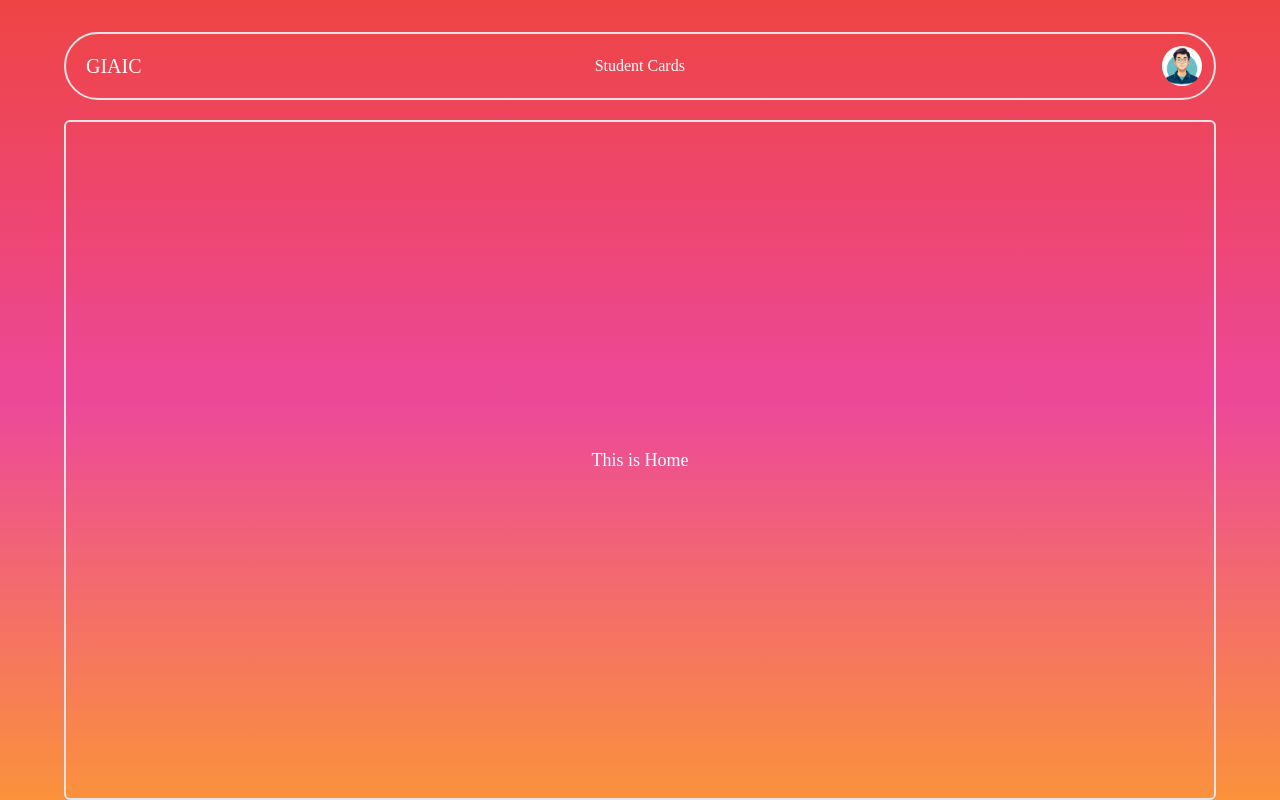
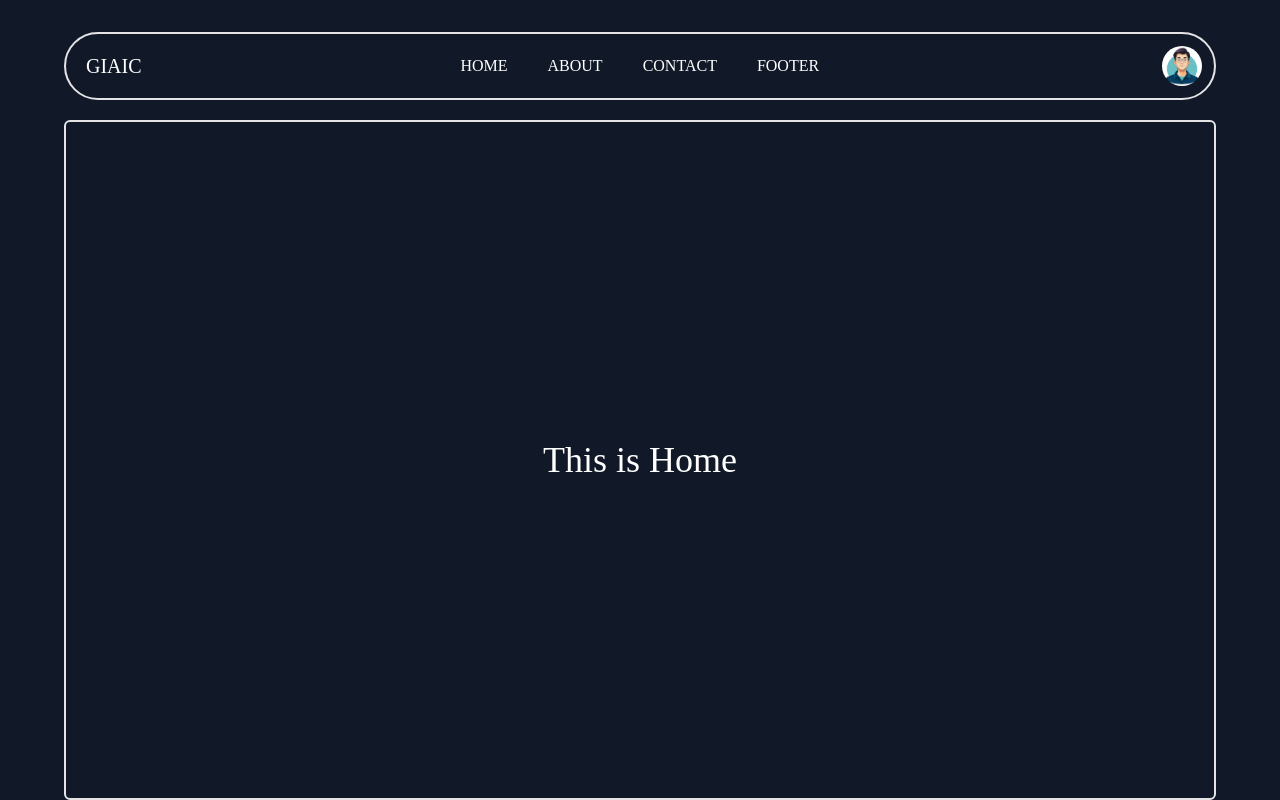
Before and after one commit to HunainAfzal-Dev/GIAIC-3rd-Assignment, a Next.js app: page /home in a window 1280 px wide. Built offline with nearby package versions, Linux system fonts and the light colour scheme.

Commit message:
re-change

```diff
--- a/src/app/(client)/components/navbar/page.tsx
+++ b/src/app/(client)/components/navbar/page.tsx
@@ -6,13 +6,25 @@ export default function Navbar() {
   return (
     <>
       <nav className="mx-16 mt-8 p-3 flex justify-between items-center border-2 rounded-full ">
-        <Link href="/" className=" text-xl text-white hover:scale-150 transition duration-700 pl-2">
+        <Link
+          href="/"
+          className=" text-xl text-white hover:scale-150 transition duration-700 pl-2"
+        >
           GIAIC
         </Link>
 
         <ul className="hidden md:flex justify-end space-x-10 mr-6 text-white">
           <li className="hover:scale-150 transition duration-700">
-            <Link href="/dynamic-student-card">Student Cards</Link>
+            <Link href="/home">HOME</Link>
+          </li>
+          <li className="hover:scale-150 transition duration-700">
+            <Link href="/about">ABOUT</Link>
+          </li>{" "}
+          <li className="hover:scale-150 transition duration-700">
+            <Link href="/contact">CONTACT</Link>
+          </li>{" "}
+          <li className="hover:scale-150 transition duration-700">
+            <Link href="/footer">FOOTER</Link>
           </li>
         </ul>
         <div>
--- a/src/app/(client)/dynamic-student-card/page.tsx
+++ /dev/null
@@ -1,48 +0,0 @@
- import React from 'react'
-import StudentCard from '../components/student-cards/student-cards'
-
- function Home() {
-
-  const studentData =[
-
-    {
-      name: 'John Doe',
-      role: 'Fronend Developer',
-      program:'GIAIC',
-      image: 'https://picsum.photos/200/300',
-      SocialLinks: {
-        linkedin: 'https://www.linkedin.com/in/johndoe/',
-        github: 'https://github.com/johndoe',
-      }
-    },
-    {
-      name: 'John Doe',
-      role: 'Fronend Developer',
-      program:'GIAIC',
-      image: 'https://picsum.photos/200/300',
-      SocialLinks: {
-        linkedin: 'https://www.linkedin.com/in/johndoe/',
-        github: 'https://github.com/johndoe',
-      }
-    },
-    {
-      name: 'John Doe',
-      role: 'Fronend Developer',
-      program:'GIAIC',
-      image: 'https://picsum.photos/200/300',
-      SocialLinks: {
-        linkedin: 'https://www.linkedin.com/in/johndoe/',
-        github: 'https://github.com/johndoe',
-      }
-    }
-  ]
-   return (
-<div className="flex f items-center ">
-      {studentData.map((students, index) => (
-        <StudentCard key={index} {...students} />
-      ))}
-    </div>
-   )
- }
-
- export default Home
--- a/src/app/(client)/home/page.tsx
+++ b/src/app/(client)/home/page.tsx
@@ -2,7 +2,7 @@
 
  function Home() {
    return (
-     <h1 className='text-white text-lg flex items-center justify-center h-full text-4xl '   >
+     <h1 className='text-white flex items-center justify-center h-full text-4xl '   >
        This is Home
      </h1>
    )
--- a/src/app/layout.tsx
+++ b/src/app/layout.tsx
@@ -27,7 +27,7 @@ export default function RootLayout({
   return (
     <html lang="en">
       <body
-        className={`${geistSans.variable} ${geistMono.variable} antialiased bg-gradient-to-t from-orange-400 via-pink-500 to-red-500`}
+        className={`${geistSans.variable} ${geistMono.variable} antialiased bg-gray-900`}
       >
         <Navbar/>
         <div className="border-2 h-[85vh] mx-16 mt-5 rounded-md">
```
